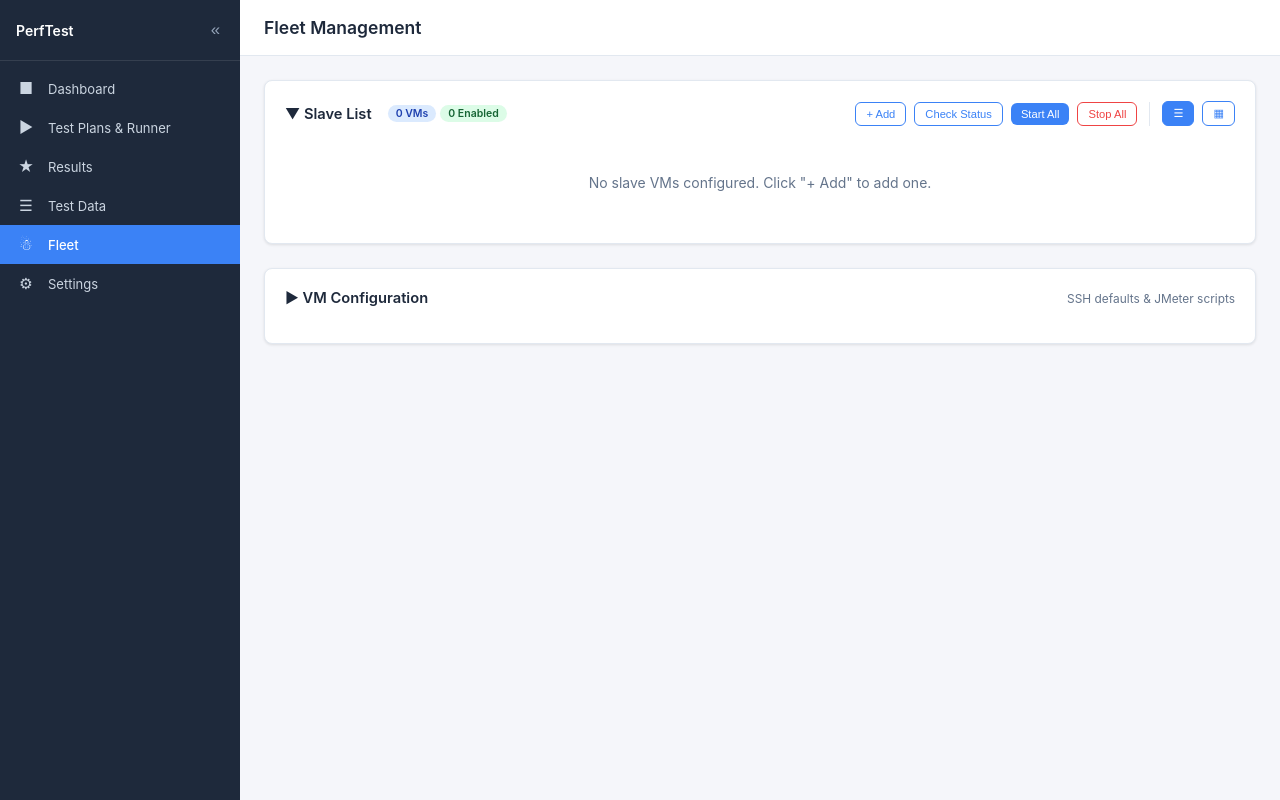
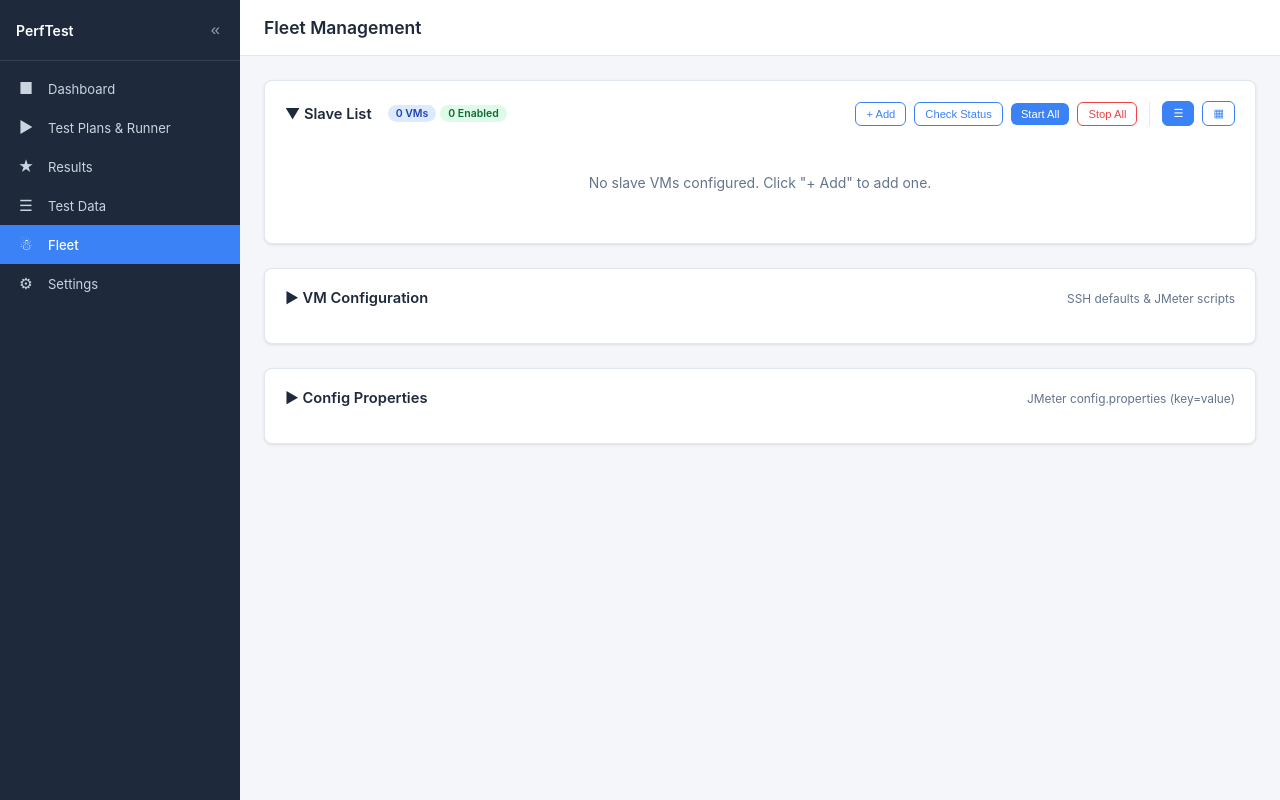
Before and after one commit to Dhawi1902/testing-knowledge-base, a FastAPI app: page /fleet in a window 1280 px wide. Run offline with FastAPI, Linux system fonts and the light colour scheme; data that the repository does not hold is empty.

Commit message:
feat(fleet): add config.properties editor panel (#26)
Add collapsible Config Properties card to the Fleet page with key-value
table, add/remove rows, and save. Uses existing GET/PUT /api/config/properties
endpoints. Add properties PUT test verifying full replacement semantics.

Co-Authored-By: Claude Opus 4.6 <noreply@anthropic.com>

```diff
--- a/jmeter-working-dir/webapp/static/css/style.css
+++ b/jmeter-working-dir/webapp/static/css/style.css
@@ -653,6 +653,13 @@ th.sort-desc::after { content: ' \25BC'; font-size: 0.7em; }
 }
 .section-title { font-weight: 600; }
 
+/* ===== Config Properties Table ===== */
+.props-table { width:100%; border-collapse:collapse; }
+.props-table th { text-align:left; font-size:11px; font-weight:600; color:var(--color-text-light); padding:4px 8px 8px; border-bottom:1px solid var(--color-border); }
+.props-table td { padding:3px 4px; }
+.props-table .form-input { font-size:12px; padding:4px 8px; }
+.props-table .prop-key { font-weight:600; }
+
 /* ===== Alert Items (Dashboard) ===== */
 .alert-item {
     display: flex;
--- a/jmeter-working-dir/webapp/templates/slaves.html
+++ b/jmeter-working-dir/webapp/templates/slaves.html
@@ -54,6 +54,25 @@
         </div>
         {% endif %}
         <div id="vmForm"></div>
+    </div>
+</div>
+<!-- Config Properties Editor -->
+<div class="card" style="margin-top:24px;">
+    <div class="card-header" style="cursor:pointer;" onclick="document.getElementById('propsBody').style.display = document.getElementById('propsBody').style.display === 'none' ? '' : 'none'; this.querySelector('.collapse-icon').textContent = document.getElementById('propsBody').style.display === 'none' ? '\u25B6' : '\u25BC';">
+        <span class="card-title"><span class="collapse-icon">&#9654;</span> Config Properties</span>
+        <span class="text-light text-sm">JMeter config.properties (key=value)</span>
+    </div>
+    <div id="propsBody" style="display:none;">
+        {% if access_level != 'viewer' %}
+        <div class="flex gap-8 mb-16" style="justify-content:flex-end;">
+            <button class="btn btn-outline btn-sm" onclick="addProperty()">+ Add Property</button>
+            <button class="btn btn-primary btn-sm" onclick="saveProperties()">Save</button>
+        </div>
+        {% endif %}
+        <div id="propsContainer">
+            <div class="text-light" style="text-align:center;padding:16px;">Loading...</div>
+        </div>
+        <div class="text-sm text-light" id="propsPath" style="margin-top:8px;"></div>
     </div>
 </div>
 {% endblock %}
@@ -693,8 +712,95 @@ function toggleSlaveList() {
     icon.innerHTML = hidden ? '&#9660;' : '&#9654;';
 }
 
+// ===== Config Properties Editor =====
+let currentProperties = {};
+let propsFilePath = '';
+
+async function loadProperties() {
+    try {
+        const data = await api('/api/config/properties');
+        currentProperties = data.properties || {};
+        propsFilePath = data.path || '';
+        renderProperties();
+    } catch (e) {
+        document.getElementById('propsContainer').innerHTML =
+            '<div class="text-light" style="text-align:center;padding:16px;">Failed to load properties.</div>';
+    }
+}
+
+function renderProperties() {
+    const container = document.getElementById('propsContainer');
+    const keys = Object.keys(currentProperties);
+    if (!keys.length) {
+        container.innerHTML = '<div class="text-light" style="text-align:center;padding:16px;">No properties defined. Click "+ Add Property" to add one.</div>';
+    } else {
+        let html = '<table class="props-table"><thead><tr><th>Key</th><th>Value</th>';
+        if (isAdmin) html += '<th style="width:40px;"></th>';
+        html += '</tr></thead><tbody>';
+        keys.forEach(key => {
+            const aKey = escAttr(key);
+            const aVal = escAttr(currentProperties[key]);
+            html += `<tr>
+                <td><input class="form-input form-input-mono prop-key" value="${aKey}" data-orig="${aKey}"${isAdmin ? '' : ' readonly'}></td>
+                <td><input class="form-input form-input-mono prop-val" value="${aVal}"${isAdmin ? '' : ' readonly'}></td>`;
+            if (isAdmin) html += `<td><button class="del-btn" onclick="removeProperty('${aKey}')" title="Remove">&times;</button></td>`;
+            html += '</tr>';
+        });
+        html += '</tbody></table>';
+        container.innerHTML = html;
+    }
+    document.getElementById('propsPath').textContent = propsFilePath ? `File: ${propsFilePath}` : '';
+}
+
+function addProperty() {
+    // Add an empty row
+    currentProperties[''] = '';
+    renderProperties();
+    // Focus the last empty key input
+    const inputs = document.querySelectorAll('.prop-key');
+    if (inputs.length) inputs[inputs.length - 1].focus();
+}
+
+function removeProperty(key) {
+    delete currentProperties[key];
+    renderProperties();
+}
+
+async function saveProperties() {
+    // Collect from DOM
+    const rows = document.querySelectorAll('.props-table tbody tr');
+    const props = {};
+    let hasError = false;
+    rows.forEach(row => {
+        const keyInput = row.querySelector('.prop-key');
+        const valInput = row.querySelector('.prop-val');
+        const key = keyInput.value.trim();
+        const val = valInput.value;
+        if (!key) {
+            hasError = true;
+            keyInput.style.borderColor = 'var(--color-danger)';
+            return;
+        }
+        keyInput.style.borderColor = '';
+        props[key] = val;
+    });
+    if (hasError) {
+        showToast('Property keys cannot be empty', 'warning');
+        return;
+    }
+    try {
+        await api('/api/config/properties', { method: 'PUT', body: { properties: props } });
+        currentProperties = props;
+        showToast('Properties saved', 'success');
+        renderProperties();
+    } catch (e) {
+        showToast('Failed to save properties', 'error');
+    }
+}
+
 // ===== Init =====
 loadSlaves();
 loadVmConfig();
+loadProperties();
 </script>
 {% endblock %}
```
Also changed, not shown: jmeter-working-dir/webapp/tests/test_config_api.py (+19 -0 lines).
